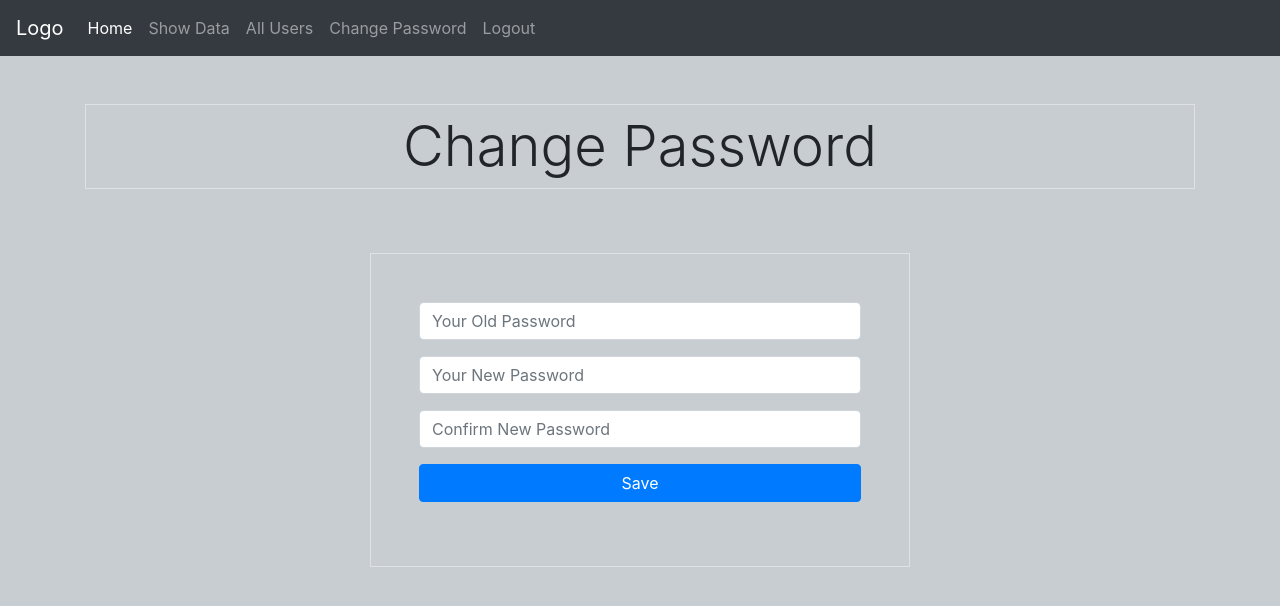
After one commit to MohamedIbrahimAbdulghani/registration_system-php, a PHP site: page /changepassword.php in a window 1280 px wide. The commit adds this page. Shown: the top 606 px of the page. Run offline with PHP 8.4, Linux system fonts and the light colour scheme; the visitor is signed in with stand-in values (Sample User, id 1).

Commit message:
change password

```diff
--- /dev/null
+++ b/changepassword.php
@@ -0,0 +1,50 @@
+<?php
+
+include_once "library/header.php";
+include_once "library/database.php";
+
+if(!isset($_SESSION["user_name"])) {
+    header("Location: index.php");
+}
+
+
+
+
+?>
+
+    <div class="container">
+        <div class="row">
+            <div class="col-12">
+                <h1 class="text-center display-4 border my-5 p-2"> Change Password</h1>
+            </div>
+            <div class="col-sm-6 mx-auto">
+                <!-- if you don't success and not inserted the data -->
+                <?php if(isset($_SESSION["error"])): ?>
+                    <div class="alert alert-danger text-center"><?php echo $_SESSION["error"] ?></div>
+                    <!-- this is to delete message for inserted ot added data -->
+                    <?php unset($_SESSION["error"]) ?>
+                <?php endif; ?>
+                <!-- end validation  -->
+                <div class="border p-5 my-3">
+                    <form action="handler/changepassword.php" method="POST">
+                        <div class="form-group">
+                            <input type="password" class="form-control" name="old_password" placeholder="Your Old Password">
+                        </div>
+                        <div class="form-group">
+                            <input type="password" class="form-control" name="new_password" placeholder="Your New Password">
+                        </div>
+                        <div class="form-group">
+                            <input type="password" class="form-control" name="confirm_password" placeholder="Confirm New Password">
+                        </div>
+                        <div class="form-group">
+                            <input type="submit" class="btn btn-block btn-primary" value="Save">
+                        </div>
+                    </form>
+                </div>
+            </div>
+        </div>
+    </div>
+
+
+
+<?php  include_once "library/footer.php"; ?>
--- a/library/header.php
+++ b/library/header.php
@@ -43,6 +43,12 @@
                 </li>
                 <?php else: ?>
                 <li class="nav-item">
+                    <a class="nav-link" href="allusers.php">All Users</a>
+                </li>
+                <li class="nav-item">
+                    <a class="nav-link" href="changepassword.php">Change Password</a>
+                </li>
+                <li class="nav-item">
                     <a class="nav-link" href="logout.php">Logout</a>
                 </li>
                 <?php endif; ?>
```
Also changed, not shown: allusers.php (added, +52 -0 lines), handler/changepassword.php (added, +37 -0 lines).
